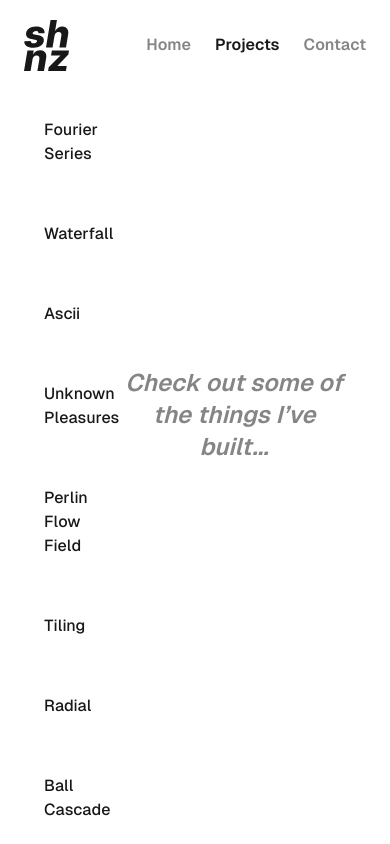
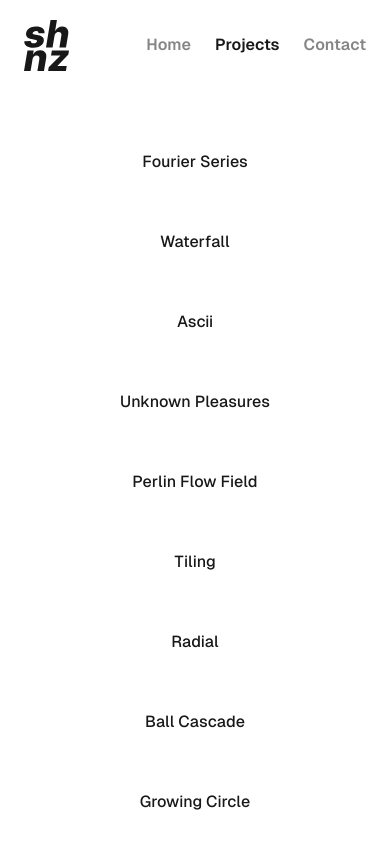
Before and after one commit to scotthitch/s-hitchcock-website, a Nuxt app: page /projects in a window 390 px wide. Shown: the top 844 px of the page. Built offline with nearby package versions, Linux system fonts and the light colour scheme.

Commit message:
feat: (temp) make project hidden on small screen. project list centered

```diff
--- a/pages/projects.vue
+++ b/pages/projects.vue
@@ -27,11 +27,11 @@ onUnmounted(() => {
 
 <template>
     <div class="container mx-auto">
-        <div class="w-1/5 px-3 pb-12 sm:w-1/4 lg:px-8">
+        <div class="w-full px-3 pb-12 pt-8 sm:w-1/4 sm:pt-0 lg:px-8">
             <ul class="flex flex-col px-4 lg:pl-12">
                 <li
                     v-for="(project, i) in projects"
-                    class="button my-2 px-4 py-5 text-left text-base font-medium text-col-dark"
+                    class="button my-2 px-4 py-5 text-center text-base font-medium text-col-dark sm:text-left"
                     :key="i"
                     :class="
                         i == selectedProjectIndex &&
@@ -44,7 +44,9 @@ onUnmounted(() => {
                 </li>
             </ul>
         </div>
-        <div class="pt-header fixed right-0 top-0 h-full w-4/5 content-center px-10 sm:w-3/4">
+        <div
+            class="pt-header fixed right-0 top-0 hidden h-full w-4/5 content-center px-10 sm:block sm:w-3/4"
+        >
             <div class="h-full pb-6">
                 <P5Project
                     v-if="selectedProject !== null"
```
